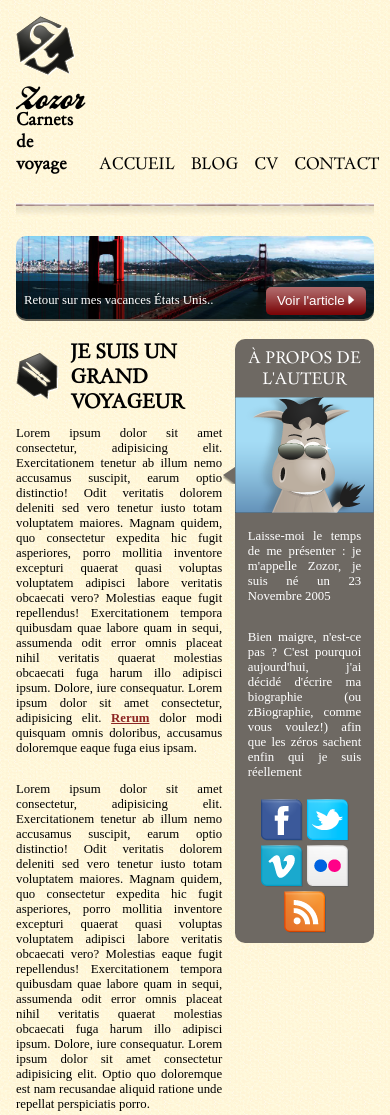
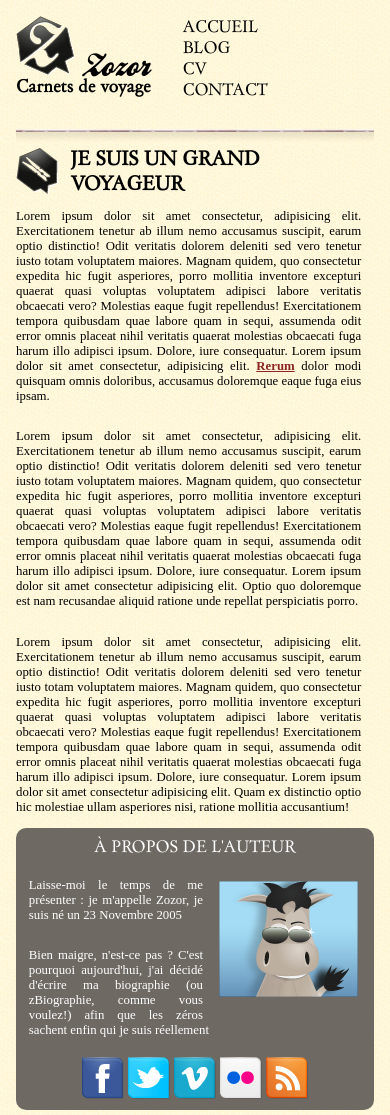
Before and after one commit to D3borahD/OC_Projet0_IntegrationZozorMaquette, a plain HTML site: page index.html in a window 390 px wide. Shown: the top 1115 px of the page. Drawn offline with Linux system fonts and the light colour scheme.

Commit message:
ajout du mode responsive mobile

```diff
--- a/index.html
+++ b/index.html
@@ -6,6 +6,11 @@
     <meta name="viewport" content="width=device-width, initial-scale=1.0" />
     <title>Zozor</title>
     <link rel="stylesheet" href="/style/style.css" />
+    <link
+      rel="stylesheet"
+      media="screen and (max-width: 900px)"
+      href="/style/responsive_mobile.css"
+    />
     <link
       rel="stylesheet"
       href="https://use.fontawesome.com/releases/v5.15.1/css/all.css"
@@ -100,7 +105,7 @@
       </article>
       <aside>
         <h3>À propos de l'auteur</h3>
-        <img src="/style/img/zozor_classe.png" alt="photo_zozor" />
+        <img id="zozor" src="/style/img/zozor_classe.png" alt="photo_zozor" />
         <p>
           Laisse-moi le temps de me présenter : je m'appelle Zozor, je suis né
           un 23 Novembre 2005
@@ -122,7 +127,7 @@
     <div class="section_separator2">
       <div class="separator"></div>
       <div class="shadow"></div>
-      <img src="/style/img/ico_top.png" alt="return top" />
+      <a href="#"><img src="/style/img/ico_top.png" alt="return top" /></a>
     </div>
     <footer>
       <div class="tweet">
--- /dev/null
+++ b/style/responsive_mobile.scss
@@ -0,0 +1,32 @@
+header {
+  justify-content: start;
+}
+nav ul {
+  flex-direction: column;
+  align-items: flex-start;
+  margin-left: 1em;
+}
+.banniere {
+  display: none;
+}
+
+section {
+  flex-direction: column;
+  align-items: center;
+}
+aside {
+  min-width: 100%;
+  #zozor {
+    float: right;
+    margin: 1em;
+  }
+  &::before {
+    display: none;
+  }
+  .reseau {
+    clear: right;
+  }
+}
+.list {
+  flex-direction: column;
+}
```
Also changed, not shown: style/responsive_mobile.css (added), 1 other file.
